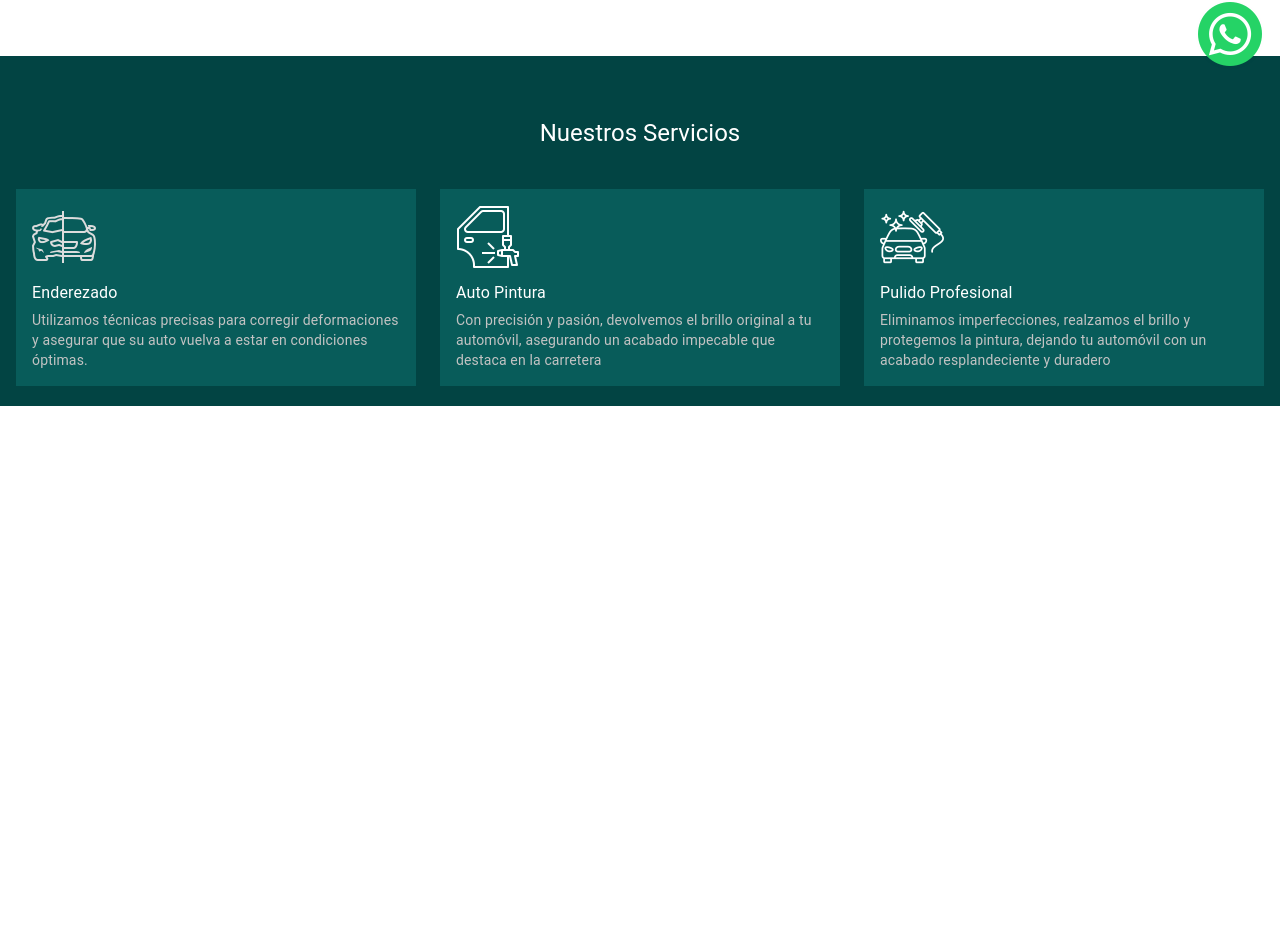
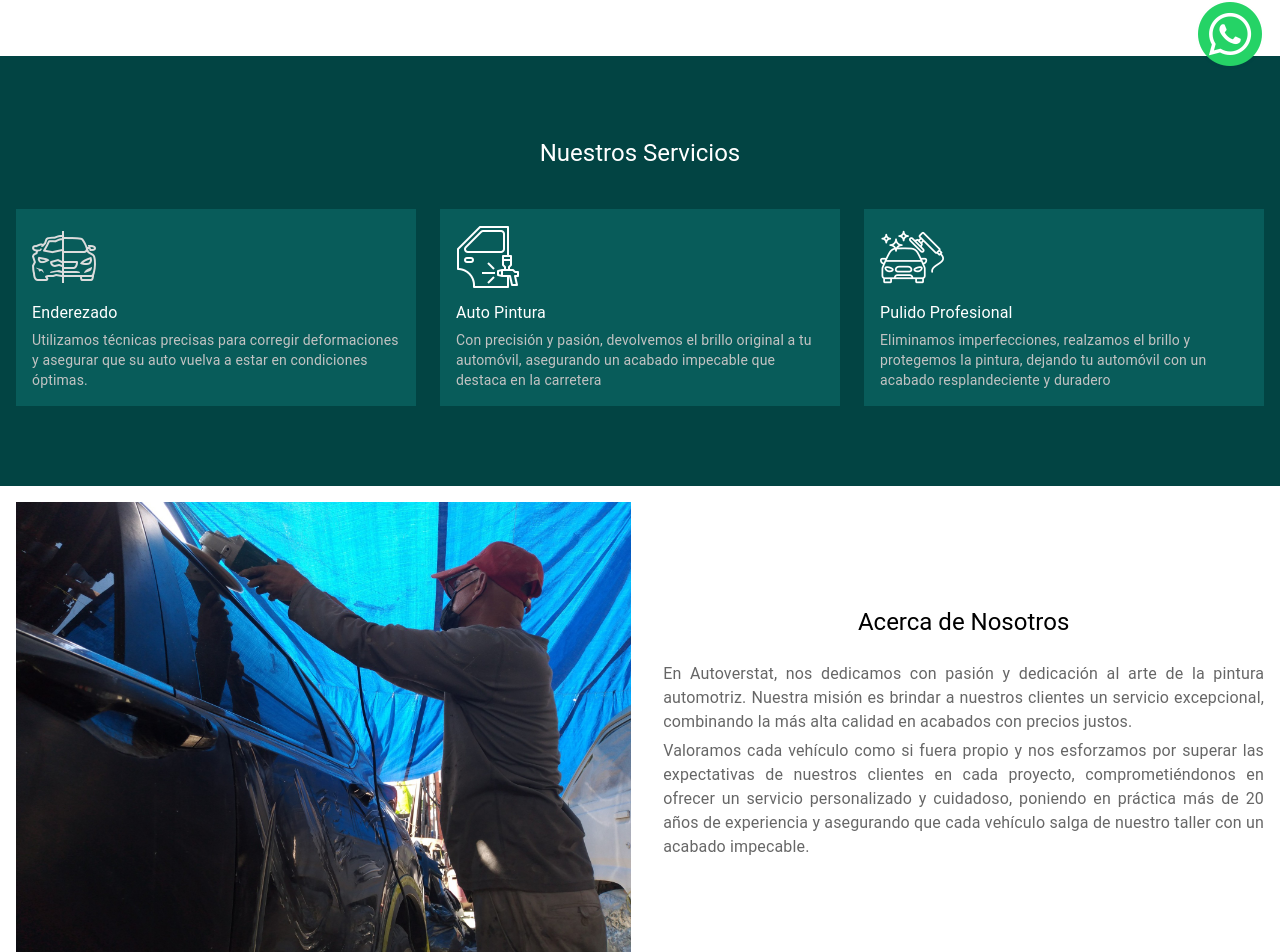
Before and after one commit to jdmc-unah/Autoverstat, a React (Vite) app in the folder autoverstat/: page / in a window 1280 px wide. Shown: the part 716-1668 px from the top of the page. Before the commit the page ends 1122 px from the top, so only its background shows below. Built offline with nearby package versions, Linux system fonts and the light colour scheme.

Commit message:
seccion de acerca de large

```diff
--- a/autoverstat/src/App.jsx
+++ b/autoverstat/src/App.jsx
@@ -5,6 +5,7 @@ import Whatsapp from './components/Whatsapp'
 import Header from './components/welcome_section/Header'
 import Welcome from './components/welcome_section/Welcome'
 import Services from './components/services/Services'
+import About from './components/about/about';
 
 
 function App() {
@@ -24,6 +25,7 @@ function App() {
       <Header handleScroll={handleScroll} aboutRef={aboutRef} servicesRef={servicesRef} contactRef={contactRef} />
       <Welcome/>
       <Services servicesRef={servicesRef}/>
+      <About ababoutRef={aboutRef} />
     </Box>
 
 
--- a/autoverstat/src/components/about/about.jsx
+++ b/autoverstat/src/components/about/about.jsx
@@ -0,0 +1,26 @@
+import Box from '@mui/material/Box';
+
+import aboutPic from '../../assets/AboutImages/about1.jpg'
+import Typography from '@mui/material/Typography'
+
+
+
+const About = ({aboutRef})=>{
+
+
+    return(
+        <Box  sx={{display:'flex', alignItems:'center', justifyContent:'center'}}>
+            <Box padding={2}  >
+                <Box component={'img'} width={'100%'} height={'100%'}  src={aboutPic}/>
+            </Box>
+
+            <Box width={2000}  padding={2}>
+                <Typography textAlign={'center'} paddingBottom={3}  variant="h5" color="initial">Acerca de Nosotros</Typography>
+                <Typography textAlign={'justify'} gutterBottom variant="body1" color="text.secondary">En Autoverstat, nos dedicamos con pasión y dedicación al arte de la pintura automotriz. Nuestra misión es brindar a nuestros clientes un servicio excepcional, combinando la más alta calidad en acabados con precios justos.</Typography>
+                <Typography textAlign={'justify'} gutterBottom variant="body1" color="text.secondary">Valoramos cada vehículo como si fuera propio y nos esforzamos por superar las expectativas de nuestros clientes en cada proyecto,  comprometiéndonos en ofrecer un servicio personalizado y cuidadoso, poniendo en práctica más de 20 años de experiencia y asegurando que cada vehículo salga de nuestro taller con un acabado impecable. </Typography>
+            </Box>
+        </Box>
+    )
+}
+
+export default About
--- a/autoverstat/src/components/services/Services.jsx
+++ b/autoverstat/src/components/services/Services.jsx
@@ -14,9 +14,9 @@ const Services = ({servicesRef})=>{
     return(
 
         <Box ref={servicesRef}  sx={{ display:'flex', flexDirection: 'column', alignItems:'center' , justifyContent: 'center',
-        minHeight: 350 , width: '100%' , backgroundColor: 'var(--bg-primary)', marginTop: 7}}>
+        minHeight: 350 , width: '100%' , backgroundColor: 'var(--bg-primary)', marginTop: 7, paddingY: 5 }}>
 
-            <Typography variant="h5"  paddingY={5} color= 'var(--txt-light)'  >Nuestros Servicios</Typography>
+            <Typography variant="h5"  paddingBottom={5} color= 'var(--txt-light)'  >Nuestros Servicios</Typography>
 
             <Grid
 
--- a/autoverstat/src/components/welcome_section/Header.jsx
+++ b/autoverstat/src/components/welcome_section/Header.jsx
@@ -21,7 +21,7 @@ const Header = ({aboutRef, servicesRef, contactRef, handleScroll})=>{
     // estado del drawer
     const [open, setOpen] = useState(false);
 
-    const opciones = [{titulo : 'Más Información', accion: servicesRef}, {titulo : 'Servicios', accion: servicesRef},
+    const opciones = [{titulo : 'Acerca de Nosotros', accion: servicesRef}, {titulo : 'Servicios', accion: servicesRef},
     {titulo : 'Contacto', accion: '#'} , {titulo :'Galería', accion: '#'}]
 
 
```
Also changed, not shown: autoverstat/src/assets/AboutImages/about1.jpg (added), autoverstat/src/assets/AboutImages/about2.jpg (added).
